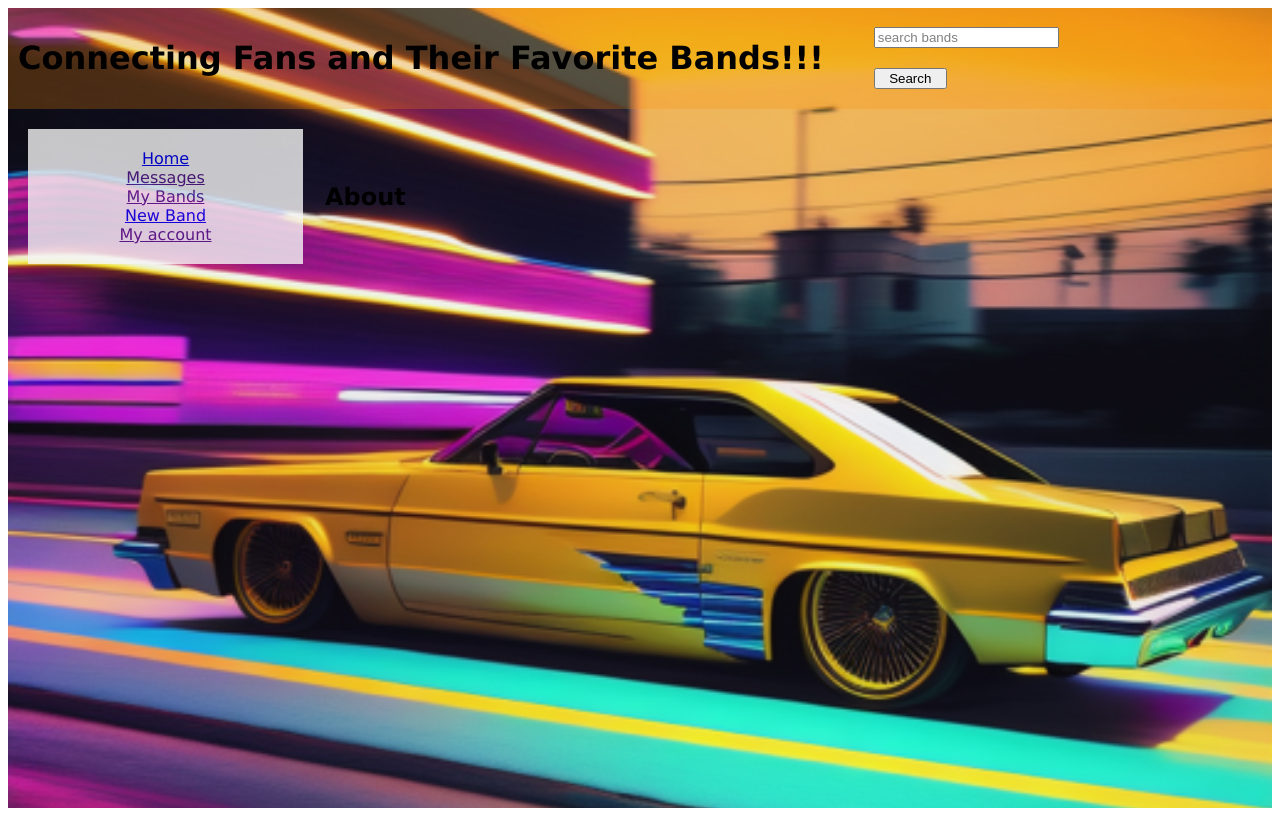
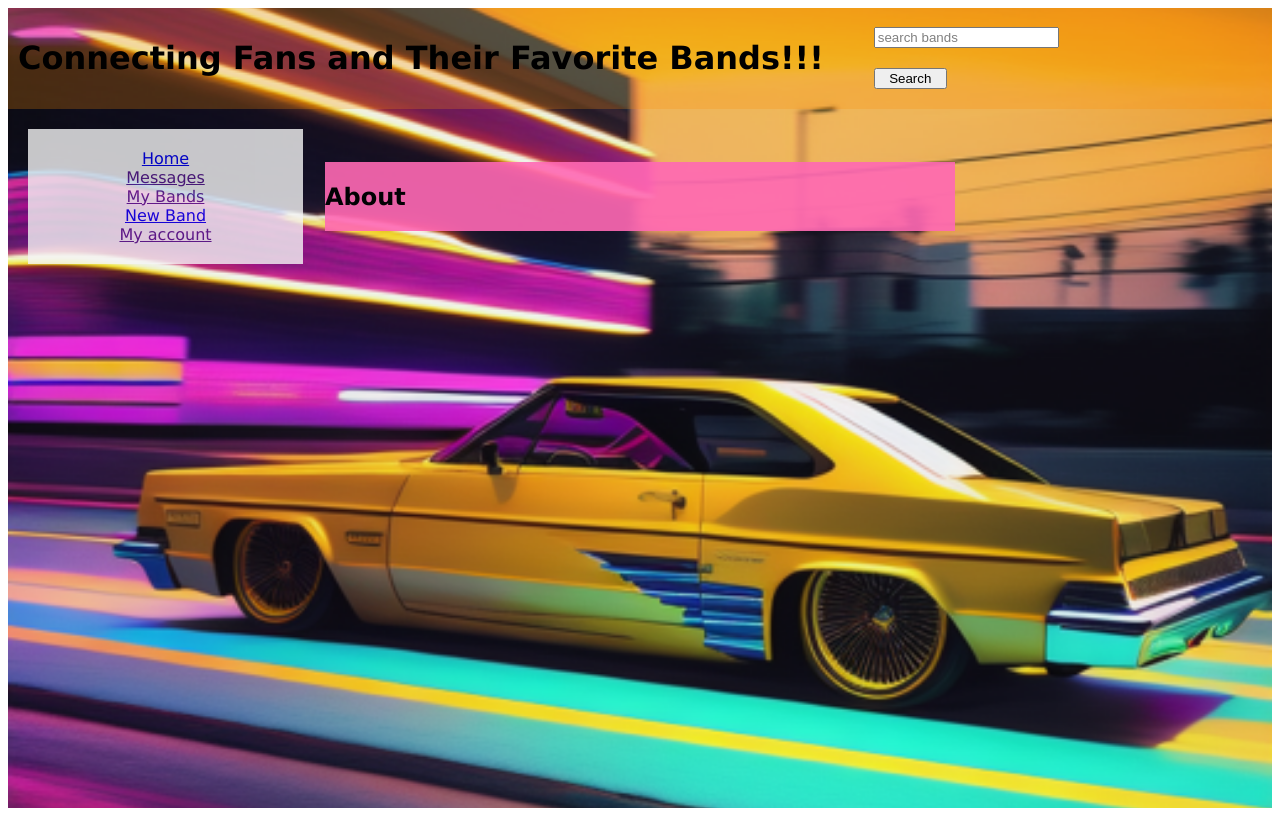
Before and after one commit to littsdj/superfan-source, a Vue app in the folder vue/: page /bands/1 in a window 1280 px wide. Built offline with nearby package versions, Linux system fonts and the light colour scheme; no server answers.

Commit message:
added description functionality bugfix

```diff
--- a/vue/src/components/NewBandForm.vue
+++ b/vue/src/components/NewBandForm.vue
@@ -6,7 +6,7 @@
             <input type="text" name="bandName" v-model="band.bandName"/>
             <br />
             <label for="description">Description</label>
-            <textArea name="description" rows="8" cols="50"  v-model="band.description"></textArea>
+            <textArea name="description" rows="8" cols="50"  @input="band.description = $event.target.value"></textArea>
 
             <!-- <input name="description" rows="8" cols="50"  v-model="band.description" /> -->
             <br/>
--- a/vue/src/views/BandView.vue
+++ b/vue/src/views/BandView.vue
@@ -1,12 +1,13 @@
 <template>
-<div>
-    <div v-show="bandFound">
+<div class="bandInfo">
+    <img src="../images/dancingJukeBox.gif" alt="Loading" v-show="isLoading">
+    <div v-show="bandFound && !isLoading" >
 
         <h1>{{ band.bandName }}</h1>
         <h2>About {{ band.bandName }}</h2>
         <p> {{ band.description }}</p>
     </div>
-    <h1 v-show="!bandFound">BAND PAGE NOT FOUND</h1>
+    <h1 v-show="!bandFound && !isLoading">BAND PAGE NOT FOUND</h1>
 
 </div>
 </template>
@@ -23,11 +24,13 @@ export default {
                 genreId: '',
                 subgenres: ''
             },
-            bandFound: true
+            bandFound: true,
+            isLoading: false
         }
     },
-    //this is broken
+
     created() {
+        this.isLoading = true;
         const name = this.$route.params.bandName;
         BandService.getBand(name).then(response => {
             this.band = response.data
@@ -36,11 +39,15 @@ export default {
                 this.bandFound = false;
             }
         })
+        setTimeout( () => {this.isLoading = false} , 1000);
 
     }
 }
 </script>
 
 <style>
-
+    .bandInfo{
+        background-color: hotpink;
+        opacity: .9;
+    }
 </style>
```
Also changed, not shown: vue/src/images/dancingJukeBox.gif (added).
